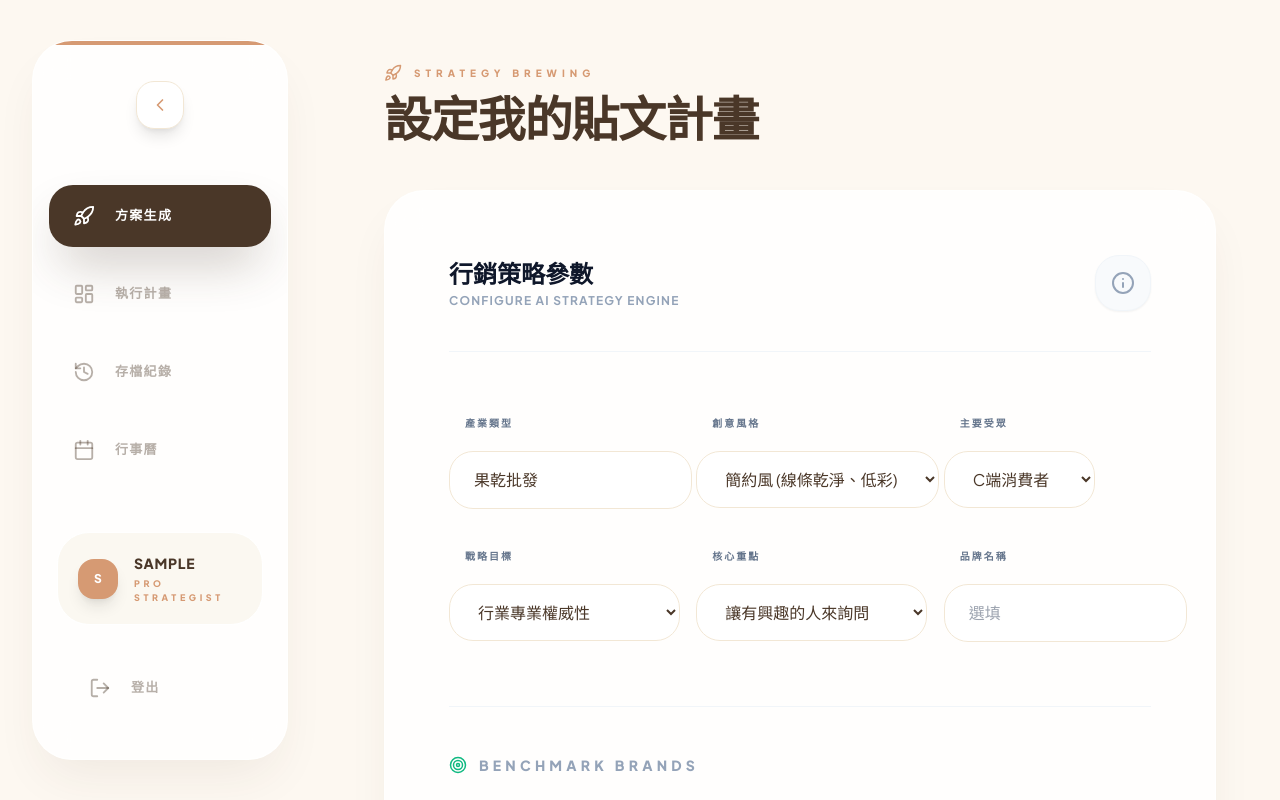
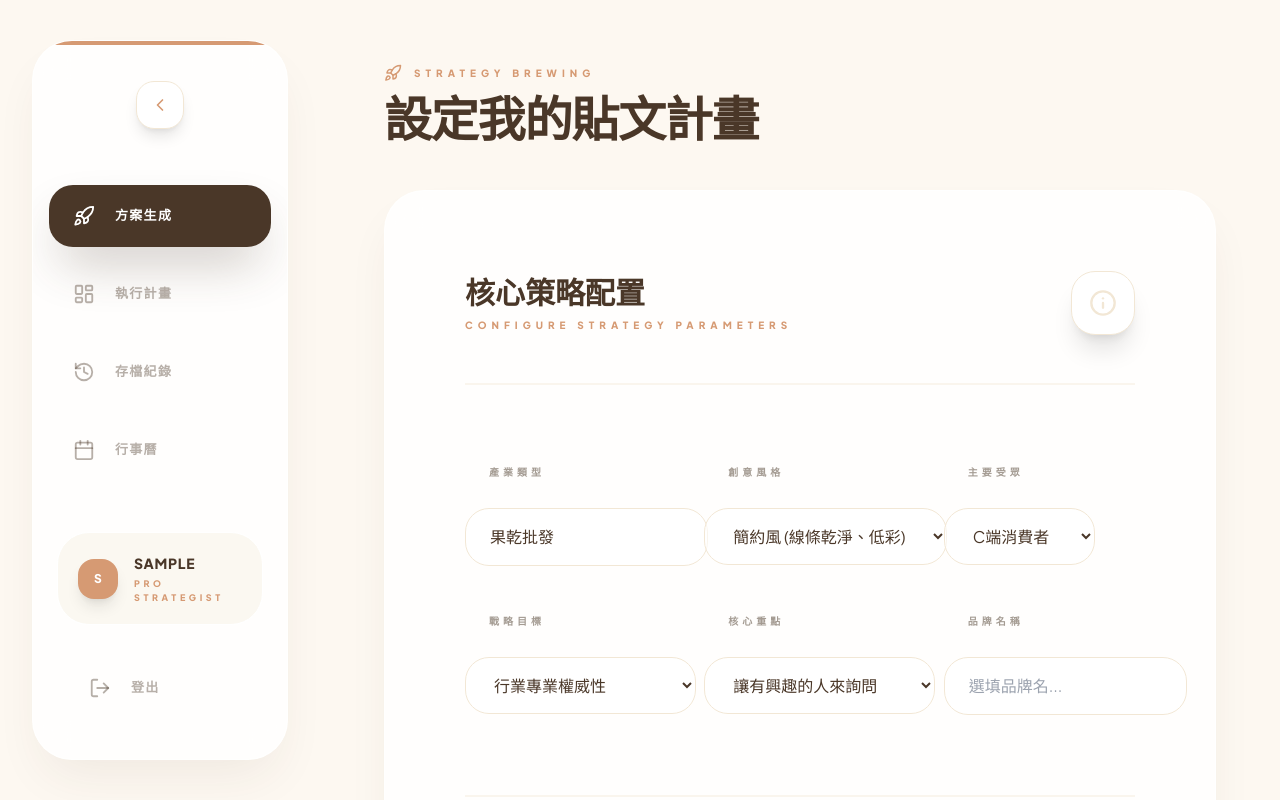
Before and after one commit to adolph45/my-ai-marketing, a React (Vite) app: page / in a window 1280 px wide. Both pictures are taken after typing "Sample" into the empty fields and a click on the button "進入系統". Shown: the top 800 px of the page. Built offline with nearby package versions, Linux system fonts and the light colour scheme.

Commit message:
Update MarketingForm.tsx

```diff
--- a/components/MarketingForm.tsx
+++ b/components/MarketingForm.tsx
@@ -30,90 +30,90 @@ const MarketingForm: React.FC<Props> = ({ formData, setFormData, onSubmit, loadi
     setFormData({ ...formData, [field]: value });
   };
 
-  const labelClasses = "font-black text-slate-500 uppercase tracking-[0.2em] mb-3 block ml-4 text-[10px]";
+  const labelClasses = "font-black text-[#4A3728]/50 uppercase tracking-[0.4em] mb-4 block ml-6 text-[10px]";
 
   return (
-    <form onSubmit={handleSubmit} className="glass-card p-12 md:p-16 space-y-16 animate-in fade-in duration-700">
-      <div className="flex items-center justify-between border-b border-slate-100 pb-10">
-        <div className="text-left space-y-1">
-          <h3 className="text-2xl font-extrabold text-slate-900">行銷策略參數</h3>
-          <p className="text-xs text-slate-400 font-bold uppercase tracking-widest">Configure AI Strategy Engine</p>
+    <form onSubmit={handleSubmit} className="glass-card p-14 md:p-20 space-y-20 animate-in fade-in duration-1000">
+      <div className="flex items-center justify-between border-b-2 border-[#F2E7D5]/40 pb-12">
+        <div className="text-left space-y-2">
+          <h3 className="text-3xl font-black text-[#4A3728]">核心策略配置</h3>
+          <p className="text-[10px] text-[#D69A73] font-black uppercase tracking-[0.5em]">Configure Strategy Parameters</p>
         </div>
-        <div className="w-14 h-14 bg-slate-50 text-slate-400 rounded-3xl flex items-center justify-center border border-slate-100 shadow-sm"><Info size={24} /></div>
+        <div className="w-16 h-16 bg-white text-[#F2E7D5] rounded-[24px] flex items-center justify-center border border-[#F2E7D5] shadow-xl"><Info size={28} /></div>
       </div>
 
-      <div className="grid md:grid-cols-2 lg:grid-cols-3 gap-10">
-        <div className="space-y-2 text-left">
+      <div className="grid md:grid-cols-2 lg:grid-cols-3 gap-12">
+        <div className="space-y-3 text-left">
           <label className={labelClasses}>產業類型</label>
-          <input type="text" placeholder="例如：咖啡廳..." value={formData.industry} onChange={(e) => handleChange('industry', e.target.value)} required />
+          <input type="text" placeholder="例如：精品咖啡店..." value={formData.industry} onChange={(e) => handleChange('industry', e.target.value)} required />
         </div>
-        <div className="space-y-2 text-left">
+        <div className="space-y-3 text-left">
           <label className={labelClasses}>創意風格</label>
           <select value={formData.style} onChange={(e) => handleChange('style', e.target.value)}>
             {styles.map(s => <option key={s.name} value={s.name}>{s.name} ({s.desc})</option>)}
           </select>
         </div>
-        <div className="space-y-2 text-left">
+        <div className="space-y-3 text-left">
           <label className={labelClasses}>主要受眾</label>
           <select value={formData.audience} onChange={(e) => handleChange('audience', e.target.value)}>
             {['B端中盤商', 'C端消費者', 'B端零售商', '準備要創業', '企業經營者'].map(o => <option key={o} value={o}>{o}</option>)}
           </select>
         </div>
-        <div className="space-y-2 text-left">
+        <div className="space-y-3 text-left">
           <label className={labelClasses}>戰略目標</label>
           <select value={formData.marketingGoal} onChange={(e) => handleChange('marketingGoal', e.target.value)}>
             {['行業專業權威性', '有趣的專業領域知識', '活潑的介紹我的專業', '生活化的介紹專業知識', '產生同業合作機會'].map(o => <option key={o} value={o}>{o}</option>)}
           </select>
         </div>
-        <div className="space-y-2 text-left">
+        <div className="space-y-3 text-left">
           <label className={labelClasses}>核心重點</label>
           <select value={formData.strategyFocus} onChange={(e) => handleChange('strategyFocus', e.target.value)}>
             {['更多我主要客戶的銷售', '更多陌生客戶的開發', '我與粉絲的互動', '讓有興趣的人來詢問'].map(o => <option key={o} value={o}>{o}</option>)}
           </select>
         </div>
-        <div className="space-y-2 text-left">
+        <div className="space-y-3 text-left">
           <label className={labelClasses}>品牌名稱</label>
-          <input type="text" placeholder="選填" value={formData.brandName} onChange={(e) => handleChange('brandName', e.target.value)} />
+          <input type="text" placeholder="選填品牌名..." value={formData.brandName} onChange={(e) => handleChange('brandName', e.target.value)} />
         </div>
       </div>
 
-      <div className="space-y-12 pt-12 border-t border-slate-100">
-        <div className="space-y-8 text-left">
-          <h4 className="flex items-center gap-3 text-sm font-black text-slate-400 uppercase tracking-[0.3em]"><Target size={18} className="text-emerald-500" /> Benchmark Brands</h4>
-          <div className="grid md:grid-cols-2 gap-8">
-            <div className="space-y-2">
-              <label className={labelClasses}>看齊品牌</label>
-              <input type="text" placeholder="品牌名稱" value={formData.targetBrandName} onChange={(e) => handleChange('targetBrandName', e.target.value)} />
+      <div className="space-y-16 pt-16 border-t-2 border-[#F2E7D5]/40">
+        <div className="space-y-10 text-left">
+          <h4 className="flex items-center gap-4 text-xs font-black text-[#4A3728]/40 uppercase tracking-[0.5em]"><Target size={20} className="text-[#D69A73]" /> 競爭品牌對標</h4>
+          <div className="grid md:grid-cols-2 gap-10">
+            <div className="space-y-3">
+              <label className={labelClasses}>對標對象</label>
+              <input type="text" placeholder="品牌或粉專名稱" value={formData.targetBrandName} onChange={(e) => handleChange('targetBrandName', e.target.value)} />
             </div>
-            <div className="space-y-2">
+            <div className="space-y-3">
               <label className={labelClasses}>參考網址</label>
-              <input type="url" placeholder="URL" value={formData.targetBrandUrl} onChange={(e) => handleChange('targetBrandUrl', e.target.value)} />
+              <input type="url" placeholder="https://..." value={formData.targetBrandUrl} onChange={(e) => handleChange('targetBrandUrl', e.target.value)} />
             </div>
           </div>
         </div>
 
-        <div className="space-y-8 text-left">
-          <h4 className="flex items-center gap-3 text-sm font-black text-slate-400 uppercase tracking-[0.3em]"><Heart size={18} className="text-pink-500" /> Inspiration Accounts</h4>
-          <div className="grid md:grid-cols-2 gap-8">
-            <div className="space-y-2">
-              <label className={labelClasses}>喜歡的創作者</label>
-              <input type="text" placeholder="名稱" value={formData.favoriteCreatorName} onChange={(e) => handleChange('favoriteCreatorName', e.target.value)} />
+        <div className="space-y-10 text-left">
+          <h4 className="flex items-center gap-4 text-xs font-black text-[#4A3728]/40 uppercase tracking-[0.5em]"><Heart size={20} className="text-[#D69A73]" /> 靈感來源帳號</h4>
+          <div className="grid md:grid-cols-2 gap-10">
+            <div className="space-y-3">
+              <label className={labelClasses}>喜歡的帳號</label>
+              <input type="text" placeholder="帳號名稱" value={formData.favoriteCreatorName} onChange={(e) => handleChange('favoriteCreatorName', e.target.value)} />
             </div>
-            <div className="space-y-2">
+            <div className="space-y-3">
               <label className={labelClasses}>參考網址</label>
-              <input type="url" placeholder="URL" value={formData.favoriteCreatorUrl} onChange={(e) => handleChange('favoriteCreatorUrl', e.target.value)} />
+              <input type="url" placeholder="https://..." value={formData.favoriteCreatorUrl} onChange={(e) => handleChange('favoriteCreatorUrl', e.target.value)} />
             </div>
           </div>
         </div>
       </div>
 
-      <div className="pt-12 border-t border-slate-100 text-left">
-        <label className={labelClasses}>聯絡資訊與 Call-to-Action</label>
-        <textarea className="w-full h-40 !rounded-[32px]" placeholder="官方LINE、網站連結等..." value={formData.contactInfo} onChange={(e) => handleChange('contactInfo', e.target.value)} />
+      <div className="pt-16 border-t-2 border-[#F2E7D5]/40 text-left">
+        <label className={labelClasses}>聯絡資訊與 Call-to-Action (CTA)</label>
+        <textarea className="w-full h-48 !rounded-[40px] shadow-inner" placeholder="請提供您的聯絡方式，將自動生成於貼文末端..." value={formData.contactInfo} onChange={(e) => handleChange('contactInfo', e.target.value)} />
       </div>
 
-      <button type="submit" disabled={loading} className="w-full btn-emerald py-8 font-black text-sm tracking-[0.3em] uppercase flex items-center justify-center space-x-4 shadow-2xl shadow-emerald-200 transition-all active:scale-[0.98] disabled:opacity-50">
-        {loading ? <><Loader2 className="animate-spin" /><span>策略引擎運算中...</span></> : <><Wand2 /><span>啟動我的行銷計畫</span></>}
+      <button type="submit" disabled={loading} className="w-full btn-primary-coffee py-9 font-black text-sm tracking-[0.4em] uppercase flex items-center justify-center space-x-5 shadow-3xl shadow-[#D69A73]/30 disabled:opacity-50">
+        {loading ? <><Loader2 className="animate-spin" size={24} /><span>策略調配中，請稍候...</span></> : <><Wand2 size={24} /><span>生成我的行銷計畫</span></>}
       </button>
     </form>
   );
```
